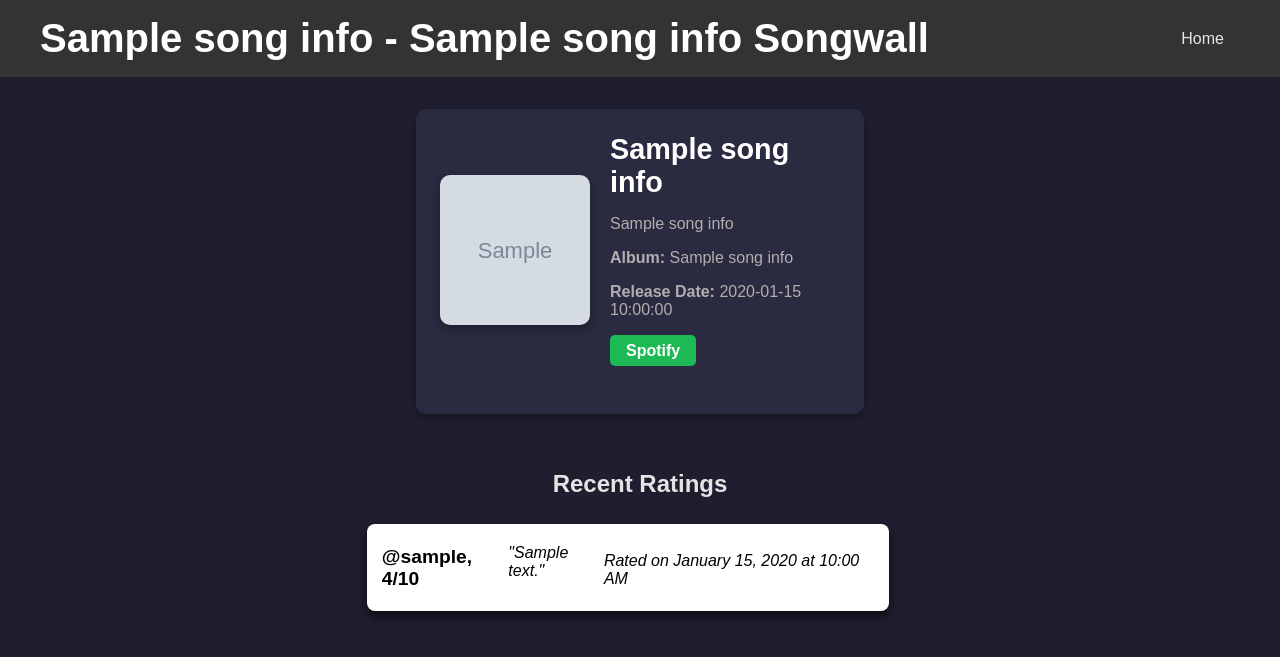
After one commit to Cxdyr/SongWall, a Python web app: template app/templates/song.html in a window 1280 px wide. The commit adds this page. Shown: the top 657 px of the page. Run offline with Jinja, Linux system fonts and the light colour scheme; the template is opened without the code that fills it: most values are stand-ins (such as "Sample title", 1, 10 or a date in 2020); grey boxes marked "Sample" are stand-in pictures.

Commit message:
Added view song page and and integrated its functionality with all other pages

```diff
--- a/app/static/style.css
+++ b/app/static/style.css
@@ -61,7 +61,7 @@ section p {
 }
 
 a {
-    color: #e4e4e4; /* Same color as text */
+    color: #000000; /* Same color as text */
     text-decoration: none; /* Remove underline */
     font-size: 1rem;
 }
@@ -537,6 +537,99 @@ label .comment {
 
 
 
+/* Song View Page Styles */
+.song-view-container {
+
+    max-width: 400px;
+    margin: 2rem auto;
+    padding: 1.5rem;
+    background-color: #2a2a40;
+    border-radius: 10px;
+    box-shadow: 0 4px 10px rgba(0, 0, 0, 0.3);
+    text-align: left;
+}
+
+.song-header {
+    display: flex;
+    align-items: center;
+    gap: 20px;
+    margin-bottom: 1.5rem;
+}
+
+.album-cover {
+    width: 150px;
+    height: 150px;
+    border-radius: 10px;
+    box-shadow: 0 4px 8px rgba(0, 0, 0, 0.3);
+}
+
+.song-details {
+    flex: 1;
+}
+
+.song-title {
+    font-size: 1.8rem;
+    margin: 0;
+    color: #fff;
+}
+
+.spotify-btn {
+    display: inline-block;
+    background-color: #1DB954;
+    color: white;
+    padding: 0.42rem 1rem;
+    border-radius: 5px;
+    text-decoration: none;
+    font-weight: bold;
+    transition: background 0.3s;
+}
+
+.spotify-btn:hover {
+    background-color: #169c47;
+}
+
+/* Ratings Section */
+.ratings-container {
+    margin-top: 2rem;
+}
+
+.ratings-container h3 {
+    font-size: 1.5rem;
+    margin-bottom: 1rem;
+    color: #e4e4e4;
+}
+
+.list-group {
+    display: flex;
+    flex-direction: column;
+    gap: 10px;
+}
+
+
+
+.rating-user {
+    font-size: 1.2rem;
+    color: #000000;
+    margin: 0;
+}
+
+.rating-comment {
+    font-style: italic;
+    font-size: 1rem;
+    color: #000000;
+    margin-top: 5px;
+}
+
+.no-ratings {
+    text-align: center;
+    padding: 1rem;
+    font-size: 1rem;
+    color: #a3a3c2;
+}
+
+
+
+
         /* Responsive Styles */
 @media (max-width: 768px) {
     :root {
--- a/app/templates/dashboard.html
+++ b/app/templates/dashboard.html
@@ -37,7 +37,7 @@
                 {% for song in recent_ratings %}
                     <div class="song2">
                         <a href="{{ song.spotify_url }}" target="_blank"><img src="{{ song.album_image }}" alt="Album Art for {{ song.track_name }}"> </a>
-                        <h3>{{ song.track_name }}</h3>
+                        <h3> <a href="{{url_for('view_song', song_id = song.id)}}">{{ song.track_name }}</a></h3>
                         <p>{{ song.artist_name }}</p>
                         <p>{{ song.album_name }}</p>
                         <p><a href="{{ url_for('view_profile', username=song.username) }}">{{ song.username }}</a></p>
--- a/app/templates/index.html
+++ b/app/templates/index.html
@@ -34,7 +34,7 @@
                     {% for song in pop_songs %}
                     <div class="song2">
                         <a href="{{ song.spotify_url }}" target="_blank"><img src="{{ song.album_image }}" alt="Album Art for {{ song.track_name }}"></a>
-                        <h3>{{ song.track_name }}</h3>
+                        <h3> <a href="{{url_for('view_song', song_id = song.id)}}">{{ song.track_name }}</a></h3>
                         <p>{{ song.artist_name }}</p>
                         <p> {{song.album_name }}</p>
                         <p>⭐ {{ song.avg_rating|round(1) }}/10  ({{ song.rating_count }} rates)</p>
@@ -55,7 +55,7 @@
                     {% for song in top_rated_songs %}
                     <div class="song2">
                         <a href="{{ song.spotify_url }}" target="_blank"><img src="{{ song.album_image }}" alt="Album Art for {{ song.track_name }}"></a>
-                        <h3>{{ song.track_name }}</h3>
+                        <h3> <a href="{{url_for('view_song', song_id = song.id)}}">{{ song.track_name }}</a></h3>
                         <p>{{ song.artist_name }}</p>
                         <p>{{song.album_name }}</p>
                         <p>⭐ {{ song.avg_rating|round(1) }}/10  ({{ song.rating_count }} ratings)</p>
--- a/app/templates/profile.html
+++ b/app/templates/profile.html
@@ -27,7 +27,7 @@
                     <div class="rating-item">
                         <a href="{{ rating.song.spotify_url }}" target="_blank"> <img src="{{ rating.song.album_image }}" alt="Album Art"></a>
                         <div class="rating-info">
-                            <h3>{{ rating.song.track_name }} - {{ rating.song.artist_name }}</h3>
+                            <h3> <a href="{{url_for('view_song', song_id = rating.song.id)}}">{{ rating.song.track_name }} - {{rating.song.artist_name }}</a></h3>
                             <p>{{rating.song.album_name}}</p>
                             <p>Rating: ⭐ <strong>{{ rating.rating }}/10 </strong></p>
                             {% if rating.comment %}
--- /dev/null
+++ b/app/templates/song.html
@@ -0,0 +1,58 @@
+<!DOCTYPE html>
+<html lang="en">
+<head>
+    <meta charset="UTF-8">
+    <meta name="viewport" content="width=device-width, initial-scale=1.0">
+    <title>{{ song_info.track_name }} - {{ song_info.artist_name }}</title>
+    <link rel="stylesheet" href="{{ url_for('static', filename='style.css') }}">
+    <link rel="icon" href="/static/images/favicon.ico" sizes="32x32">
+
+</head>
+<body>
+    <header>
+        <div class="container">
+            <h1>{{ song_info.track_name }} - {{song_info.artist_name }}  Songwall</h1>
+            <nav>
+                <a href="/dashboard">Home</a>
+            </nav>
+        </div>
+    </header>
+
+    <div class="container song-view-container">
+        <div class="song-header">
+            <img src="{{ song_info.album_image }}" class="album-cover" alt="Album Cover">
+            <div class="song-details">
+                <h2 class="song-title">{{ song_info.track_name }}</h2>
+                <p>{{ song_info.artist_name }}</p>
+                {% if song_info.album_name %}
+                    <p><strong>Album:</strong> {{ song_info.album_name }}</p>
+                {% endif %}
+                {% if song_info.release_date %}
+                    <p><strong>Release Date:</strong> {{ song_info.release_date }}</p>
+                {% endif %}
+                <a href="{{ song_info.spotify_url }}" class="btn btn-success spotify-btn" target="_blank">Spotify</a>
+            </div>
+        </div>
+    </div>
+
+        <div class="ratings-container">
+            <h3>Recent Ratings</h3>
+            <div class="list-group">
+                {% if ratings %}
+                    {% for rating in ratings %}
+                        <div class="list-group-item rating-item">
+                            <h5 class="rating-user">@{{ rating.username }}, <strong>{{ rating.rating }}/10</strong></h5>
+                            {% if rating.comment %}
+                                <p class="rating-comment">"{{ rating.comment }}"</p>
+                            {% endif %}
+                            <small class="rating-comment">Rated on {{ rating.time_stamp.strftime('%B %d, %Y at %I:%M %p') }}</small>
+                        </div>
+                    {% endfor %}
+                {% else %}
+                    <div class="alert alert-secondary no-ratings">No recent ratings yet.</div>
+                {% endif %}
+            </div>
+        </div>
+    </div>
+</body>
+</html>
--- a/app/templates/view_profile.html
+++ b/app/templates/view_profile.html
@@ -11,7 +11,10 @@
     <header>
         <div class="container">
             <h1>{{ profile_info.user.username }}'s Songwall</h1>
+            <nav>
             <a href="/dashboard">Home</a>
+        </nav>
+
         </div>
     </header>
 
@@ -27,7 +30,7 @@
                             <img src="{{ rating.song.album_image }}" alt="Album Art">
                         </a>
                         <div class="rating-info">
-                            <h3>{{ rating.song.track_name }} - {{ rating.song.artist_name }}</h3>
+                            <h3> <a href="{{url_for('view_song', song_id = rating.song.id)}}">{{ rating.song.track_name }} - {{rating.song.artist_name }}</a></h3>
                             <p>{{rating.song.album_name}}</p>
                             <p>Rating: ⭐ <strong>{{ rating.rating }}/10</strong></p>
                             {% if rating.comment %}
```
Also changed, not shown: other parts of app/static/style.css (+33 -1 lines), app/app.py (+24 -1 lines), app/db_functions.py (+31 -1 lines), app/templates/search.html (+5 -3 lines).
